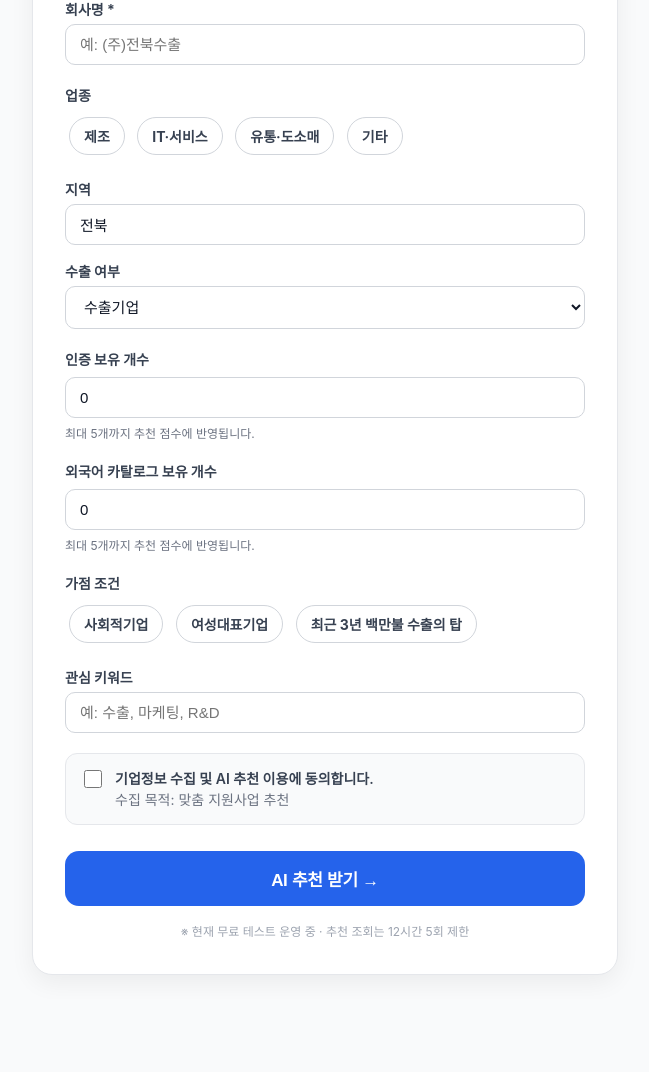
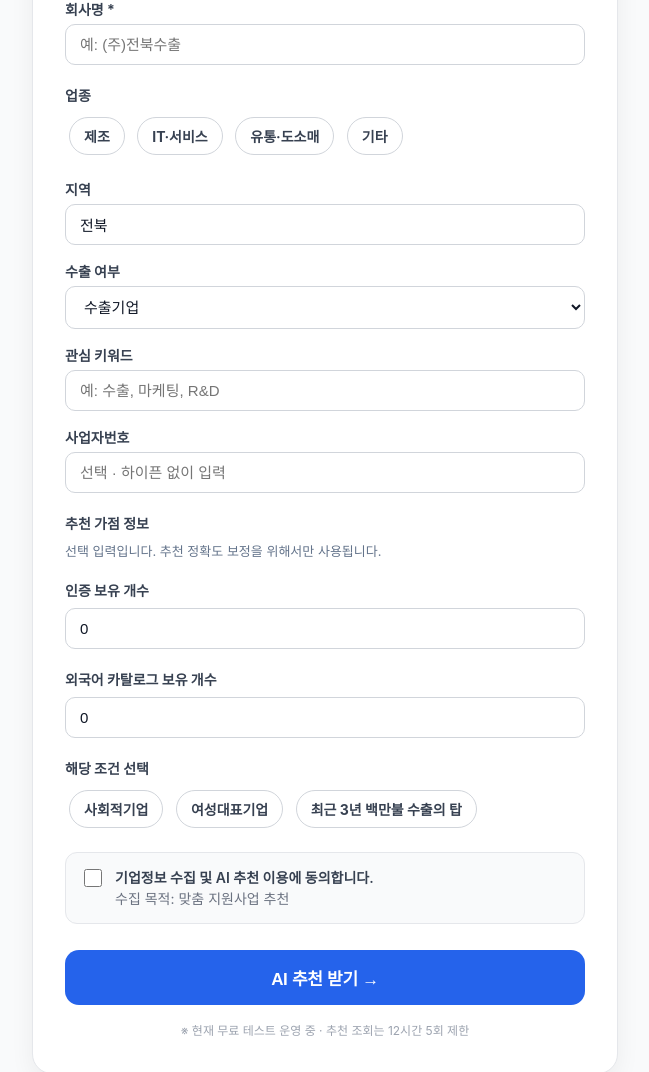
Before and after one commit to hover9710-beep/Job-bizgov-platform, a Flask app: page /company/form in a window 1280 px wide. Shown: the part 291-1363 px from the top of the page, without its empty margins (315-964 px from the left). Before the commit the page ends 1266 px from the top, so only its background shows below. Run offline with Flask 3, Linux system fonts and the light colour scheme.

Commit message:
feat: 회사정보 추천 가점 입력 항목 추가
Made-with: Cursor

```diff
--- a/templates/company_form.html
+++ b/templates/company_form.html
@@ -27,6 +27,7 @@ input:focus, select:focus { outline:none; border-color:#2563eb; box-shadow:0 0 0
 .form-group { margin: 20px 0; }
 .form-group .title { display:block; font-size:14px; font-weight:700; color:#374151; margin:0 0 8px; }
 .form-group small { display:block; font-size:12px; color:#6b7280; margin-top:6px; }
+.helper-text { font-size:13px; color:#64748b; margin-top:4px; }
 .chip input { display:none; }
 .chip { display:inline-flex; align-items:center; justify-content:center; min-height:36px; padding:0 14px; margin:4px; border:1px solid #d1d5db; border-radius:999px; background:#fff; color:#374151; font-weight:700; cursor:pointer; }
 .chip:has(input:checked) { background:#2563eb; color:#fff; border-color:#2563eb; }
@@ -85,20 +86,31 @@ input:focus, select:focus { outline:none; border-color:#2563eb; box-shadow:0 0 0
         <option value="0">내수기업</option>
       </select>
 
+      <label for="interest_keywords">관심 키워드</label>
+      <input id="interest_keywords" name="interest_keywords" placeholder="예: 수출, 마케팅, R&D">
+
+      <label for="business_number">사업자번호</label>
+      <input id="business_number" name="business_number" type="text" inputmode="numeric" placeholder="선택 · 하이픈 없이 입력" maxlength="12">
+
+      <div class="form-group">
+        <label class="title">추천 가점 정보</label>
+        <div class="helper-text">
+          선택 입력입니다. 추천 정확도 보정을 위해서만 사용됩니다.
+        </div>
+      </div>
+
       <div class="form-group">
         <label class="title">인증 보유 개수</label>
         <input type="number" name="cert_count" min="0" max="5" value="0" placeholder="0~5개">
-        <small>최대 5개까지 추천 점수에 반영됩니다.</small>
       </div>
 
       <div class="form-group">
         <label class="title">외국어 카탈로그 보유 개수</label>
         <input type="number" name="catalog_count" min="0" max="5" value="0" placeholder="0~5개">
-        <small>최대 5개까지 추천 점수에 반영됩니다.</small>
       </div>
 
       <div class="form-group">
-        <label class="title">가점 조건</label>
+        <label class="title">해당 조건 선택</label>
         <label class="chip">
           <input type="checkbox" name="social_enterprise" value="1">
           사회적기업
@@ -112,9 +124,6 @@ input:focus, select:focus { outline:none; border-color:#2563eb; box-shadow:0 0 0
           최근 3년 백만불 수출의 탑
         </label>
       </div>
-
-      <label for="interest_keywords">관심 키워드</label>
-      <input id="interest_keywords" name="interest_keywords" placeholder="예: 수출, 마케팅, R&D">
 
       <div class="consent-row">
         <input type="checkbox" name="consent" id="consent" required>
```
